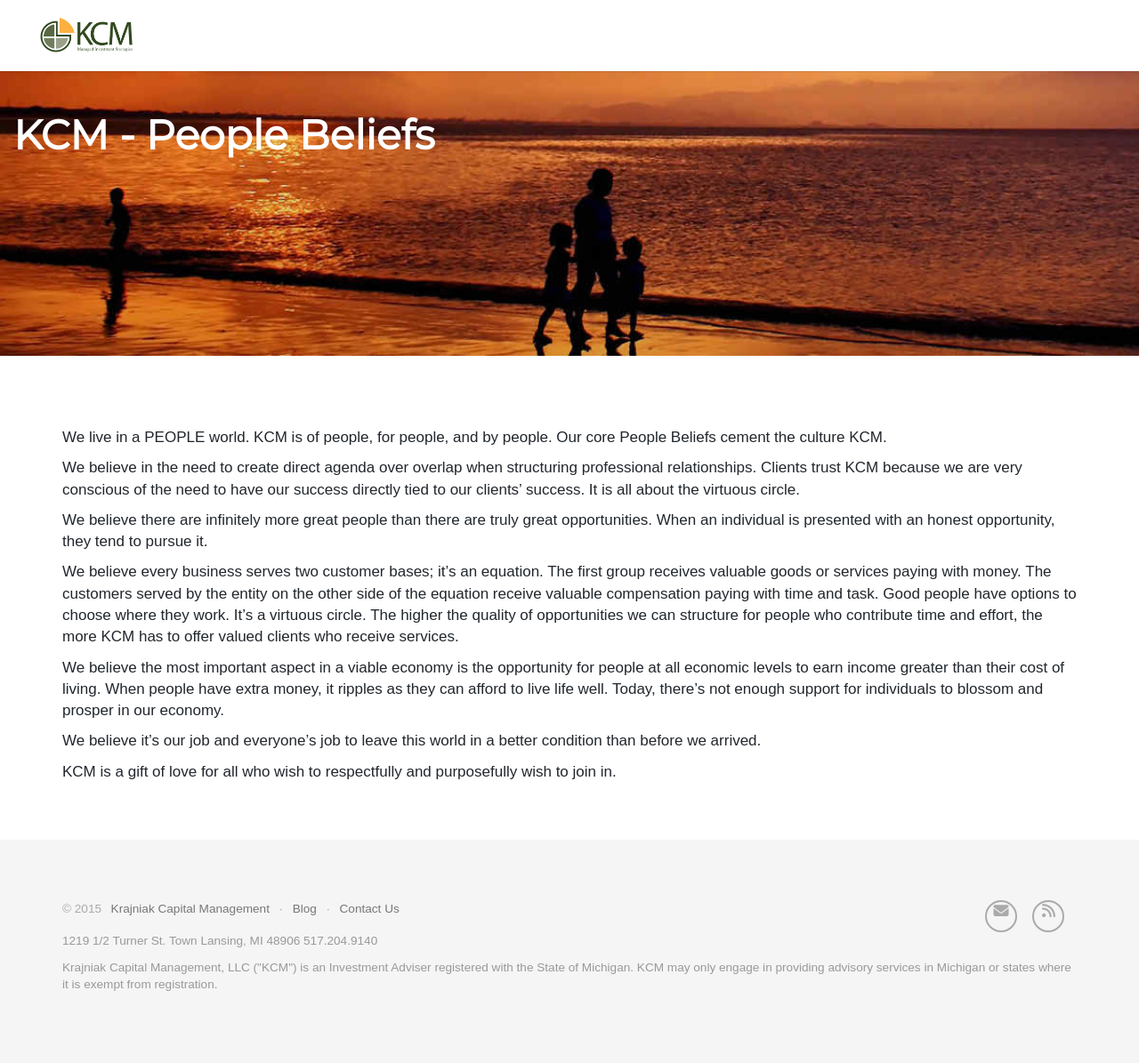
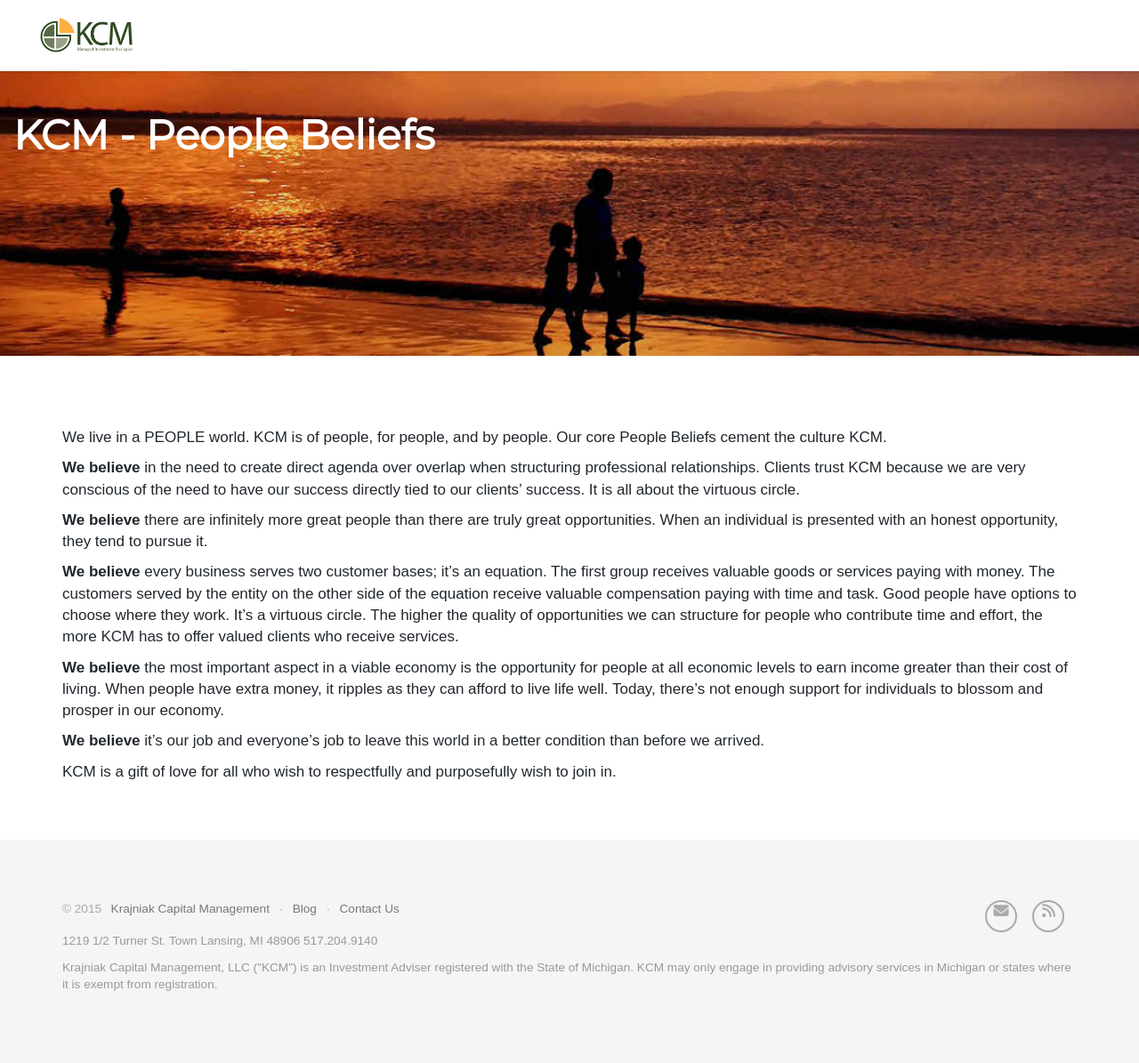
Before and after one commit to davidsilvasmith/kcm, a Jekyll site: the page built from purpose.md, in a window 1280 px wide. Shown: the whole page at 89% size. Built offline with Jekyll 4.4.1, drawn with Linux system fonts in a browser that asks for light colours; nearby versions of some CDN libraries; some web fonts are replaced; comment, search, counter and statistics services are not loaded.

```diff
--- a/purpose.md
+++ b/purpose.md
@@ -5,14 +5,14 @@ title: KCM - People Beliefs
 
 We live in a PEOPLE world. KCM is of people, for people, and by people. Our core People Beliefs cement the culture KCM.
 
-We believe in the need to create direct agenda over overlap when structuring professional relationships. Clients trust KCM because we are very conscious of the need to have our success directly tied to our clients’ success. It is all about the virtuous circle.
+**We believe** in the need to create direct agenda over overlap when structuring professional relationships. Clients trust KCM because we are very conscious of the need to have our success directly tied to our clients’ success. It is all about the virtuous circle.
 
-We believe there are infinitely more great people than there are truly great opportunities. When an individual is presented with an honest opportunity, they tend to pursue it.
+**We believe** there are infinitely more great people than there are truly great opportunities. When an individual is presented with an honest opportunity, they tend to pursue it.
 
-We believe every business serves two customer bases; it’s an equation.  The first group receives valuable goods or services paying with money. The customers served by the entity on the other side of the equation receive valuable compensation paying with time and task. Good people have options to choose where they work.  It’s a virtuous circle. The higher the quality of opportunities we can structure for people who contribute time and effort, the more KCM has to offer valued clients who receive services.
+**We believe** every business serves two customer bases; it’s an equation.  The first group receives valuable goods or services paying with money. The customers served by the entity on the other side of the equation receive valuable compensation paying with time and task. Good people have options to choose where they work.  It’s a virtuous circle. The higher the quality of opportunities we can structure for people who contribute time and effort, the more KCM has to offer valued clients who receive services.
 
-We believe the most important aspect in a viable economy is the opportunity for people at all economic levels to earn income greater than their cost of living. When people have extra money, it ripples as they can afford to live life well.  Today, there’s not enough support for individuals to blossom and prosper in our economy.
+**We believe** the most important aspect in a viable economy is the opportunity for people at all economic levels to earn income greater than their cost of living. When people have extra money, it ripples as they can afford to live life well.  Today, there’s not enough support for individuals to blossom and prosper in our economy.
 
-We believe it’s our job and everyone’s job to leave this world in a better condition than before we arrived.
+**We believe** it’s our job and everyone’s job to leave this world in a better condition than before we arrived.
 
 KCM is a gift of love for all who wish to respectfully and purposefully wish to join in.
```
